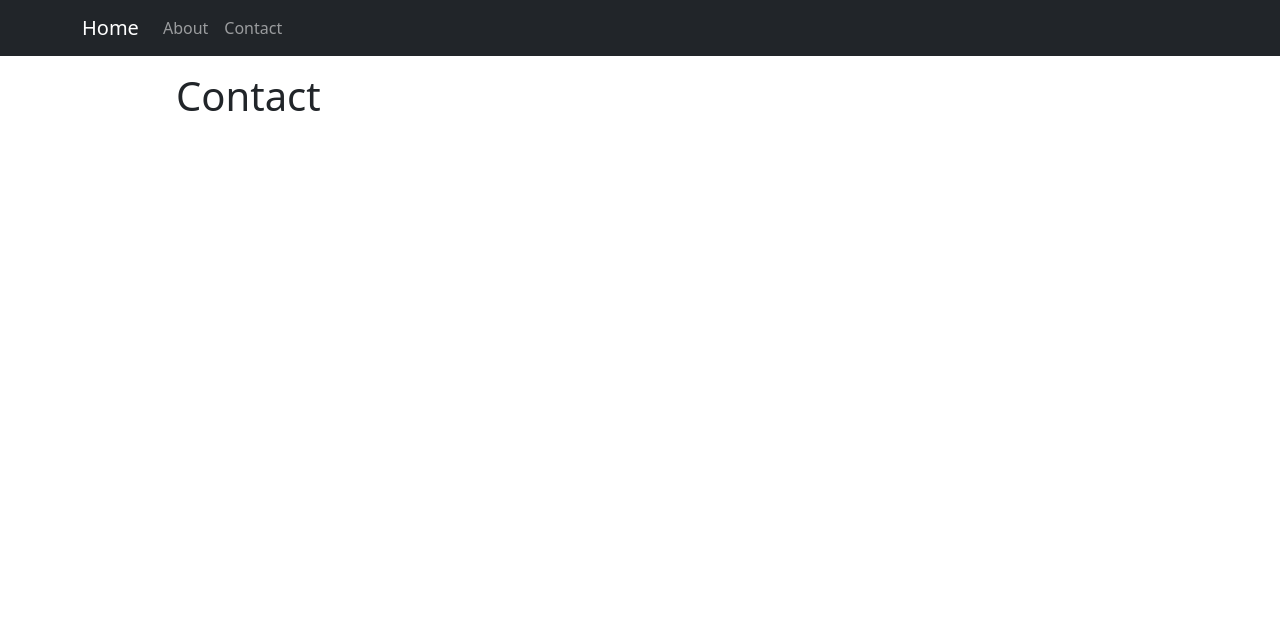
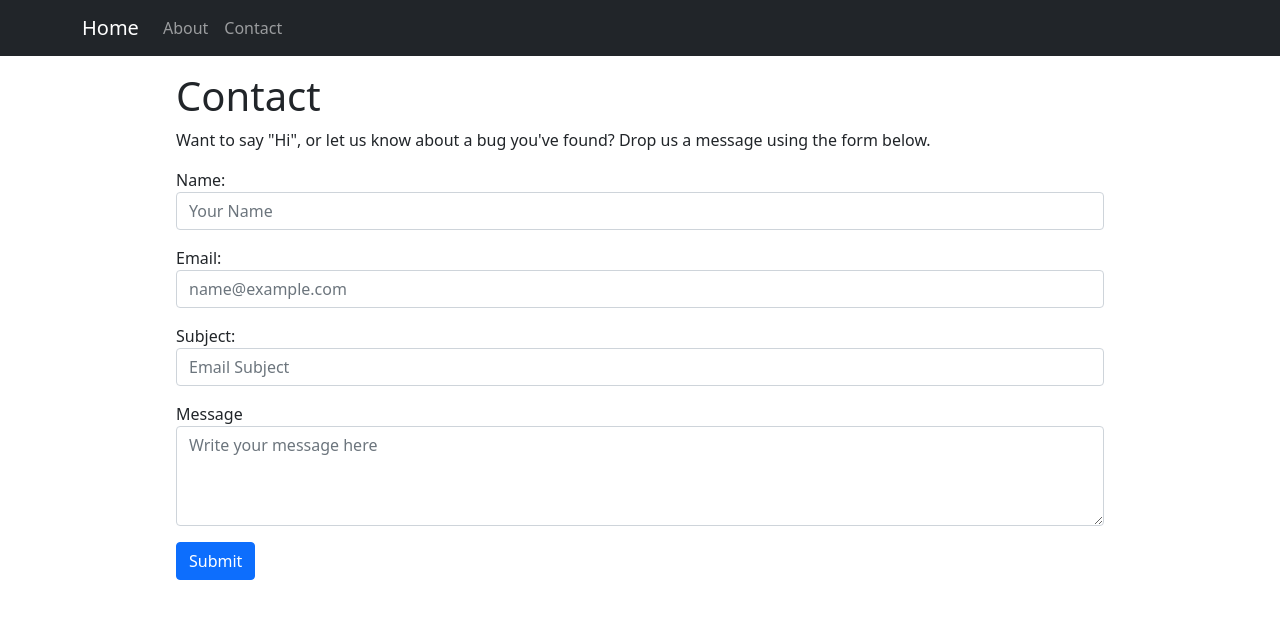
Before and after one commit to SpinyN0rman/random-episode, a Django app: page /contact/ in a window 1280 px wide. Shown: the top 619 px of the page. Run offline with Django 5.2, Linux system fonts and the light colour scheme; parts of the project's set-up code (start-up, migrations or seed data) failed here and were passed over.

Commit message:
Implements a contact form

```diff
--- a/random_episode/urls.py
+++ b/random_episode/urls.py
@@ -6,5 +6,5 @@ urlpatterns = [
     path("search/", views.search_results, name="search_results"),
     path("episode/", views.random_episode, name="random_episode"),
     path("about/", views.AboutView.as_view(), name="about"),
-    path("contact/", views.ContactView.as_view(), name="contact")
+    path("contact/", views.contact, name="contact")
 ]
--- a/random_episode/views.py
+++ b/random_episode/views.py
@@ -1,6 +1,10 @@
 from django.shortcuts import render
 from django.views import generic
 from . import utils
+from .forms import ContactForm
+from django.contrib import messages
+from django.core.mail import EmailMessage
+import os
 
 class HomePageView(generic.TemplateView):
     template_name = 'home.html'
@@ -28,5 +32,35 @@ def random_episode(request):
 class AboutView(generic.TemplateView):
     template_name = 'about.html'
 
-class ContactView(generic.TemplateView):
-    template_name = 'contact.html'
+
+def contact(request):
+    if request.method == "POST":
+        form = ContactForm(request.POST)
+        print("off we go!")
+        print(form["name"])
+        print(form["email"])
+        print(form["subject"])
+        print(form["message"])
+        print(form.is_valid())
+        if form.is_valid():
+            name = form.cleaned_data["name"]
+            email = form.cleaned_data["email"]
+            subject = form.cleaned_data["subject"]
+            message = form.cleaned_data["message"]
+
+            message_body = f"New contact form submission from: {name}\n\n" \
+                            f"Email: {email}\n" \
+                            f"Their message:\n\n" \
+                            f"{subject}\n" \
+                            f"{message}"
+
+            email_message = EmailMessage(f"New Random Episode Form: {subject}",
+                                         message_body, to=[os.getenv("ADMIN_EMAIL")])
+
+            print("we're about to send!")
+            email_message.send()
+
+            messages.success(request, "Form submitted successfully, thank you!")
+        else:
+            print("I guess it wasn't valid")
+    return render(request, "contact.html")
--- a/templates/contact.html
+++ b/templates/contact.html
@@ -3,4 +3,34 @@
 
 {% block content %}
 <h1>Contact</h1>
+<p>
+    Want to say "Hi", or let us know about a bug you've found? Drop us a message using the form below.
+</p>
+<form method="post">
+    {% csrf_token %}
+    <div class="form-group mb-3">
+        <label for="name">Name:</label>
+        <input class="form-control" type="text" id="name" name="name" placeholder="Your Name" required>
+    </div>
+    <div class="form-group mb-3">
+        <label for="email">Email:</label>
+        <input class="form-control" type="email" id="email" name="email" placeholder="name@example.com" required>
+    </div>
+    <div class="form-group mb-3">
+        <label for="subject">Subject:</label>
+        <input class="form-control" type="text" id="subject" name="subject" placeholder="Email Subject" required>
+    </div>
+    <div class="form-group mb-3">
+        <label for="message">Message</label>
+        <textarea class="form-control" id="message" name="message" placeholder="Write your message here" style="height: 100px"></textarea>
+    </div>
+    <button class="btn btn-primary mb-4" type="submit">Submit</button>
+    {% if messages %}
+    <div class="alert alert-success">
+        {% for message in messages %}
+            {{ message }}
+        {% endfor %}
+    </div>
+    {% endif %}
+</form>
 {% endblock %}
```
Also changed, not shown: random_episode/forms.py (added, +7 -0 lines), randomepisode_project/settings.py (+7 -0 lines).
